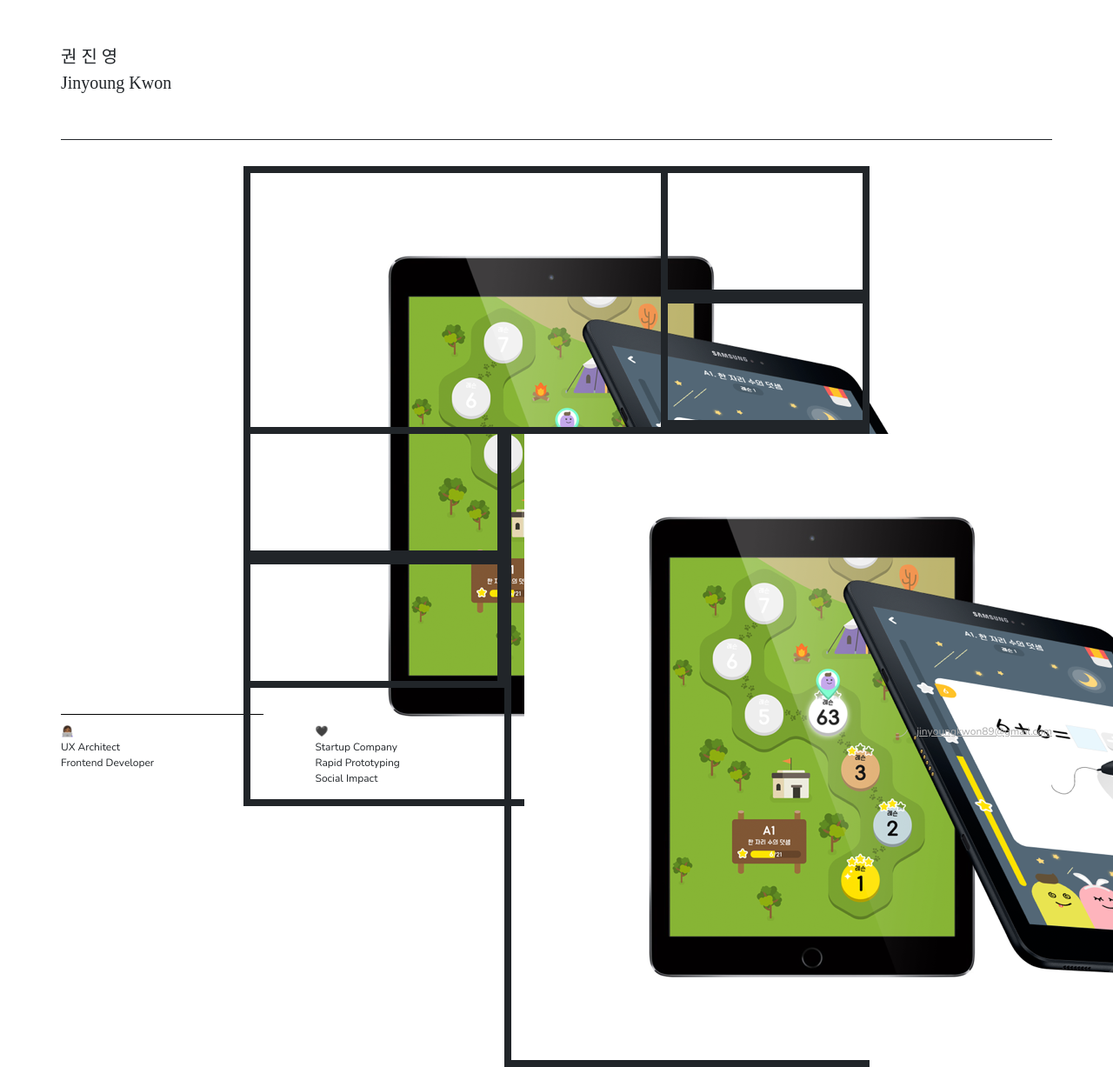
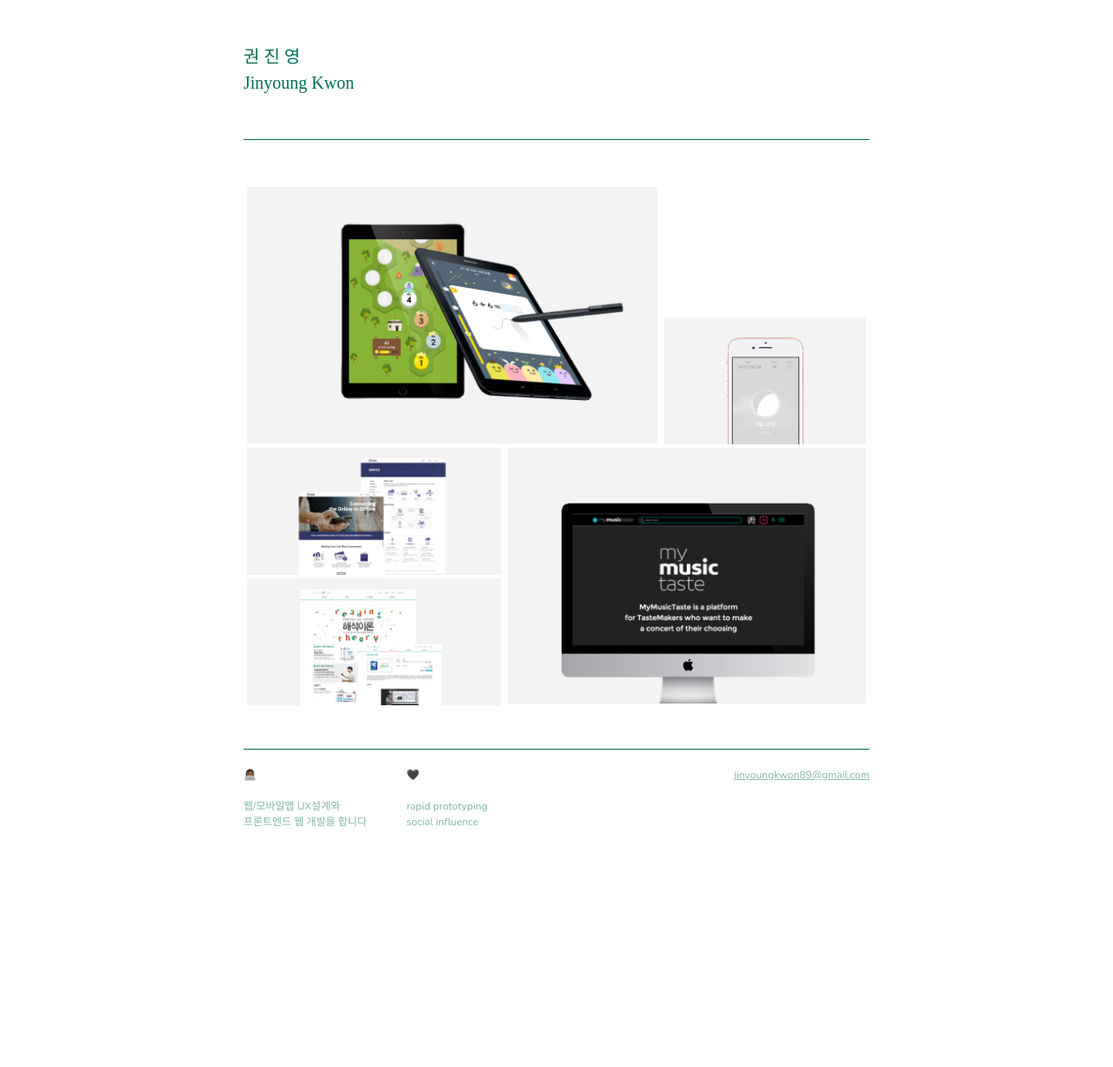
Before and after one commit to lilory/lilory.github.com, a PHP site: page / in a window 1280 px wide; the page is wider, and only the part inside the window is pictured. Shown: that part at 87% size. After the commit the page ends 950 px from the top of that part, so only its background shows below. Run offline with PHP 8.4, Linux system fonts and the light colour scheme; some web fonts are replaced.

Commit message:
ver1.1 main

```diff
--- a/css/main.css
+++ b/css/main.css
@@ -3,21 +3,54 @@
 /*@import url('https://fonts.googleapis.com/css?family=Muli');*/
 @import url('https://fonts.googleapis.com/css?family=Nunito');
 
-html, body{font-family: 'Nunito'; font-size: 15px;}
+html, body{font-family: 'Nunito'; font-size: 15px; color:rgb(0,110,81);}
 
-#main-content{width: 720px;}
 
-/*html,body {margin:0; padding:0; height:100%; border:3px #f99 solid; overflow:hidden;}
-
-/* IE Hack */
-/**html #container {
-    height: 100%;
+#header {
+	width:720px;
+	padding:50px 0px;
+	border-bottom:solid 1px rgb(0,110,81);;
+	font-family:'Jeju Gothic';
+	font-size:20px;
 }
 
-#header {height: 75px; position: relative; z-index: 1;}
-#main-content {min-height: 100%; margin: -75px auto 0px auto;}
-#footer {position:relative; height: 50px; z-index:1;}
+#main-content{
+	width:720px;
+	width:720px;
+	margin: 50px auto;
+}
 
-.contents-box {
-    padding: 75px 0 0px 0;
-}*/
+
+.big-row{
+	height:300px;
+}
+.small-row{
+	height:150px;
+}
+.content-box{
+	padding: 0;
+	border: 4px solid white;
+}
+.content-box:hover{
+	padding: 0;
+	border: 8px solid rgb(0,110,81);;
+}
+.content-box img{
+	width: 100%;
+	height: 100%;
+	vertical-align: middle;
+}
+
+#footer{
+	width:720px;
+	color: rgb(128,183,169);
+	font-size:12px;
+	padding:20px 0 80px 0px;
+	border-top: solid 1px rgb(0,110,81);;
+}
+
+
+#footer a{
+	color: rgb(128,183,169);
+    text-decoration: underline;
+}
--- a/index.html
+++ b/index.html
@@ -17,51 +17,57 @@
 </head>
 
 <body>
-	<div id="header" class="container" style="padding: 50px 0px; margin-bottom:30px; border-bottom: solid 1px">
-	  	<div id="title" style="font-family: 'Jeju Gothic'; font-size: 20px;">권 진 영 <br>Jinyoung Kwon</div>
+	<!-- header -->
+	<div id="header" class="container">
+		권 진 영 <br>Jinyoung Kwon
 	</div>
+
+	<!-- main content -->
 	<div id="main-content" class="container">
-		<div class="contents-box">
 
-				<div class="row" style=" height: 300px">
-					<div class="col-sm-8" style="border: solid 8px;"><img src="/img/knowre.png/"></div>
-					<div class="col-sm-4">
-						<div class="row" style="min-height:150px">
-							<div class="col-sm-12" style="border: solid 8px;"></div>
-						</div>
-						<div class="row" style="min-height:150px">
-							<div class="col-sm-12" style="border: solid 8px;"></div>
-						</div>
+		<div class="row big-row">
+			<div class="col-sm-8 content-box">
+				<img src="/img/thumnail_knowre.png">
+			</div>
+			<div class="col-sm-4">
+				<div class="row small-row">
+					<div class="col-sm-12 content-box"></div>
+				</div>
+				<div class="row small-row">
+					<div class="col-sm-12 content-box">
+						<img src="/img/thumnail_cycle.png">
 					</div>
 				</div>
+			</div>
+		</div>
 
-
-				<div class="row" style=" height: 300px">
-					<div class="col-sm-5">
-						<div class="row" style="min-height:150px">
-							<div class="col-sm-12" style="border: solid 8px;"></div>
-						</div>
-						<div class="row" style="min-height:150px">
-							<div class="col-sm-12" style="border: solid 8px;"></div>
-						</div>
+		<div class="row big-row">
+			<div class="col-sm-5">
+				<div class="row small-row">
+					<div class="col-sm-12 content-box">
+						<img src="/img/thumnail_digiq.png">
 					</div>
-					<div class="col-sm-7" style="border: solid 8px;"><img src="/img/knowre.png/"></div>
-
 				</div>
-
+				<div class="row small-row">
+					<div class="col-sm-12 content-box">
+						<img src="/img/thumnail_ev.png">
+					</div>
+				</div>
+			</div>
+			<div class="col-sm-7 content-box">
+				<img src="/img/thumnail_mmt.png">
 			</div>
 		</div>
 
 	</div>
-	<div id="footer" class="container" style="margin-top: 30px;padding: 10px 0 80px 0px;border-top: solid 1px black;font-size:12px; ">
+
+	<!-- footer -->
+	<div id="footer" class="container">
 	  	<div class="row">
-
-	  		<div class="col-sm-3">👩🏾‍💻<br>UX Architect <br>Frontend Developer </div>
-	  		<div class="col-sm-3">🖤<br>Startup Company<br>Rapid Prototyping <br> Social Impact</div>
+	  		<div class="col-sm-3">👩🏾‍💻<br><br>웹/모바일앱 UX설계와<br>프론트엔드 웹 개발을 합니다</div>
+	  		<div class="col-sm-3">🖤<br><br>rapid prototyping<br>social influence</div>
 	  		<div class="col-sm-2"></div>
-	  		<div class="col-sm-4" style="text-align:right; color:darkgrey"><u>jinyoungkwon89@gmail.com</u></div>
-
-
+	  		<div class="col-sm-4" style="text-align:right; color:darkgrey"><a href="mailto:jinyoungkwon89@gmail.com">jinyoungkwon89@gmail.com</a></div>
 	  	</div>
 	</div>
 </body>
```
Also changed, not shown: img/moon.png (added), img/thumnail_cycle.png (added), img/thumnail_digiq.png (added), img/thumnail_ev.png (added), img/thumnail_knowre.png (added), img/thumnail_mmt.png (added).
